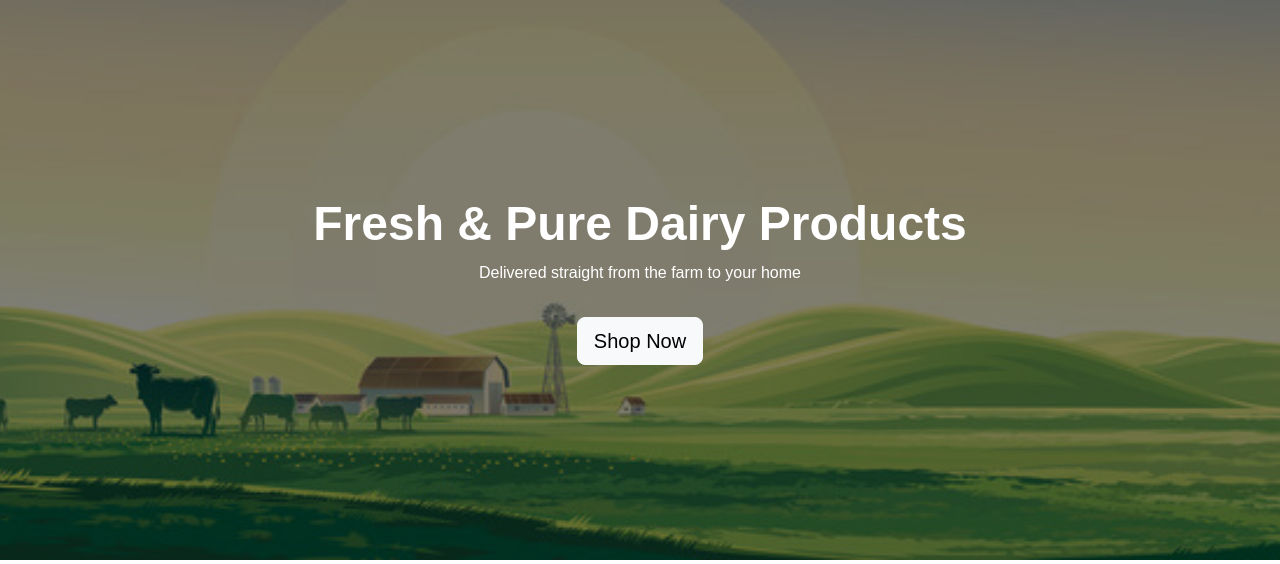
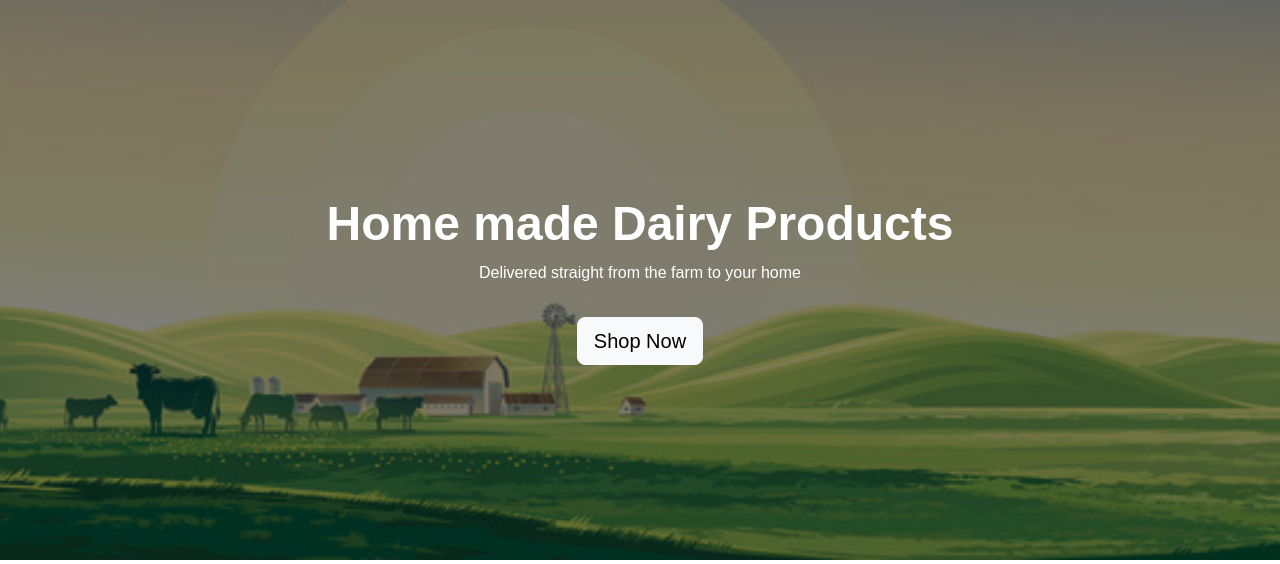
Before and after one commit to Binzyjazeel/LUSH-DAIRY, a Django app: page / in a window 1280 px wide. Shown: the part 122-686 px from the top of the page. Run offline with Django 5.2, Linux system fonts and the light colour scheme; data comes from the database, SQL or seed files in the repository; some libraries are stand-ins or nearby versions.

Commit message:
updated home.html temolate

```diff
--- a/templates/user_panel/home.html
+++ b/templates/user_panel/home.html
@@ -179,7 +179,7 @@ footer .footer-bottom {
 
                 <section class="hero">
                     <div class="hero-content">
-                        <h1>Fresh & Pure Dairy Products</h1>
+                        <h1>Home made Dairy Products</h1>
                         <p>Delivered straight from the farm to your home</p>
                         <a href="{% url 'user_panel:userproduct_list' %}"
                            class="btn btn-light btn-lg mt-3">Shop Now</a>
```
